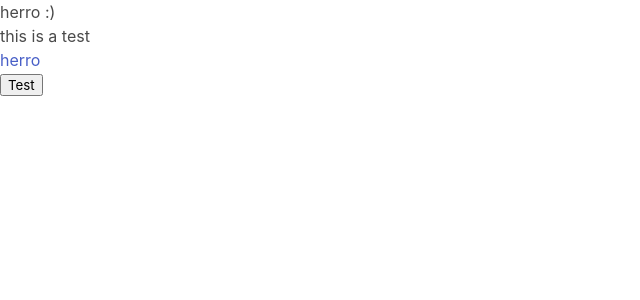
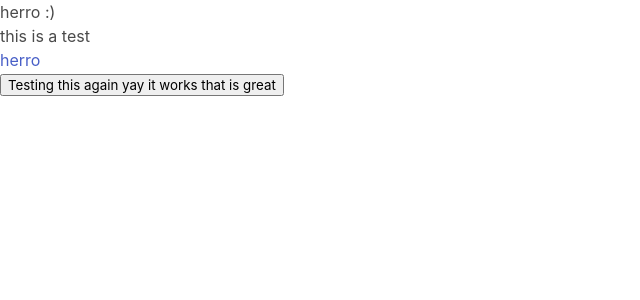
Before and after one commit to shaun-sweet/portal-project, a Vue app: page /#/ in a window 1280 px wide. Shown: the top 300 px of the page, without its empty margins (0-640 px from the left). Built offline with nearby package versions, Linux system fonts and the light colour scheme; no server answers.

Commit message:
test: testing linters

```diff
--- a/src/App.vue
+++ b/src/App.vue
@@ -1,11 +1,21 @@
+
+
+
 <template lang="html">
   <main>
     <p></p>
-  <home-c test='WELCOME'>
+            <home-c test='WELCOME'>
   <button class="button">Click to disable</button>
 
   </home-c>
-  <button>Test</button>
+
+
+
+
+
+
+
+  <button>Testing this again yay it works that is great</button>
   </main>
 </template>
 
```
